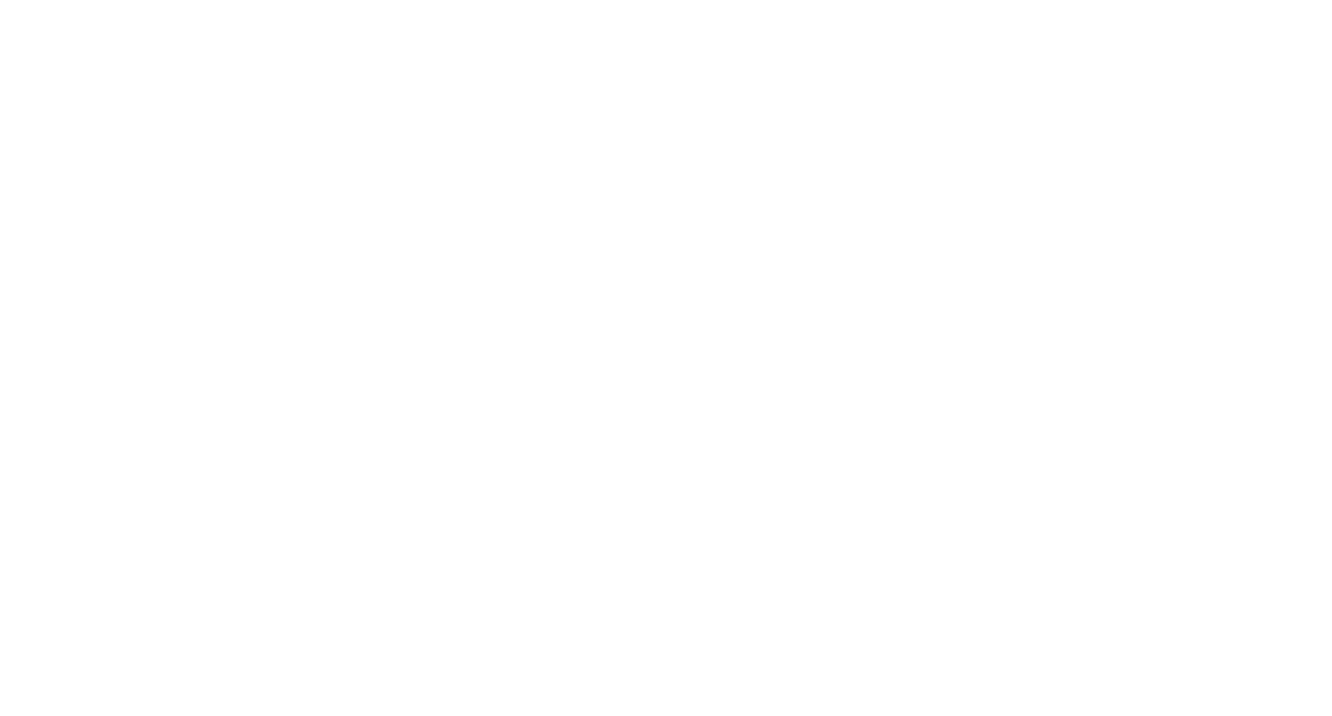
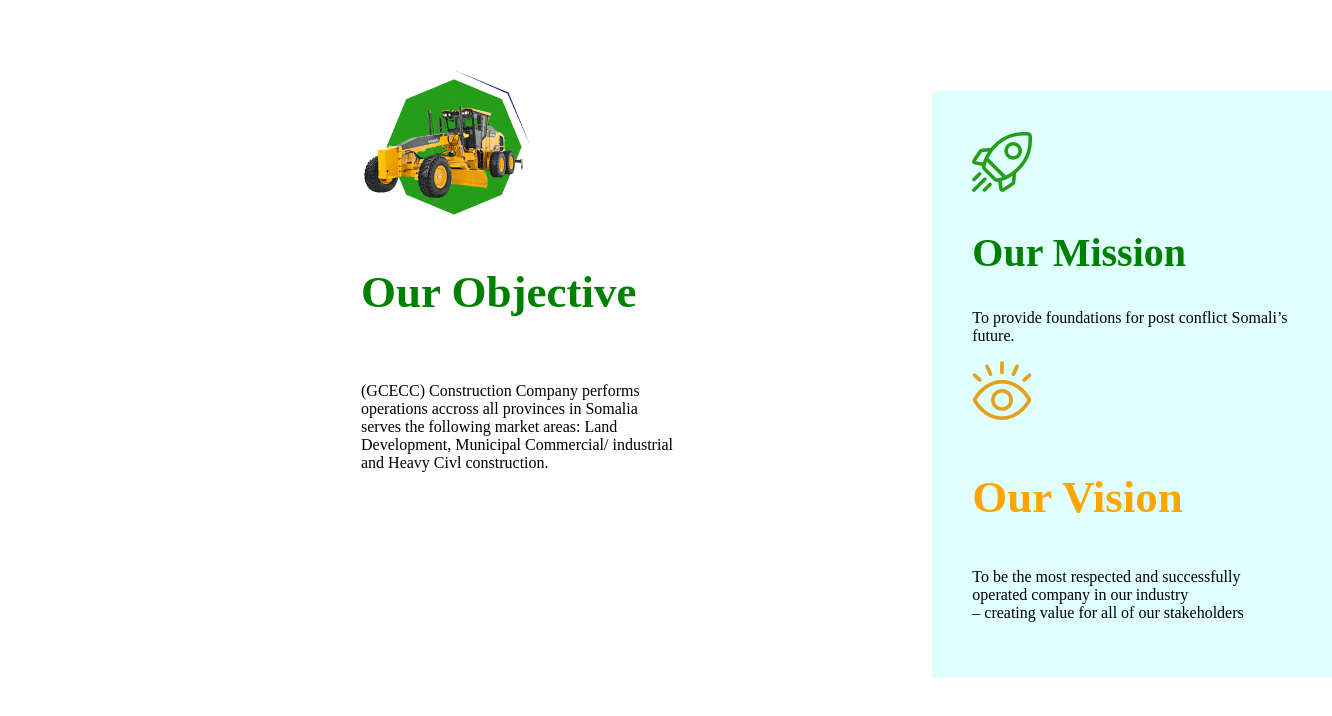
Before and after one commit to skye8-tech/construction-company-group2, a plain HTML site: page index.html in a window 1280 px wide. Shown: the whole page, 1332 px wide, since content can reach past the window. Drawn offline with Linux system fonts and the light colour scheme.

Commit message:
This is a  building construction company which it objective is to develop the following market areas: Land Development, Municipal Commercial/industrial and Heavy  Civil Construction. Our Mission is to provide foundation for post conflict Somali's future. and Our vision is to be the most respected and successful operated company.

```diff
--- /dev/null
+++ b/index.css
@@ -0,0 +1,49 @@
+h1{ font-size: 45px;
+    text-align: left;
+    color: green;
+    position: relative;
+
+}
+
+.image{
+    position: relative;
+    left: 300px;
+    padding: 50px;
+}
+
+*{
+    box-sizing: border-box;
+
+}
+
+.column{
+    float: left;
+    width: 33.33%;
+    padding: 3px;
+}
+
+.row::after{
+    content: "";
+    display: table;
+    clear: both;
+}
+
+.awa{
+    position: relative;
+    left:500px;
+    top: 80px;
+    float: left;
+    background-color: lightcyan;
+    width: 50vh;
+    padding: 5vh;
+
+}
+
+h2{
+    font-size: 40px;
+    color: green;
+}
+h3{
+    font-size: 45px;
+    color: orange;
+}
--- a/index.html
+++ b/index.html
@@ -1,14 +1,38 @@
 <!DOCTYPE html>
 <html lang="en">
-<head>
-    <meta charset="UTF-8">
-    <meta name="viewport" content="width=device-width, initial-scale=1.0">
+  <head>
+    <meta charset="UTF-8" />
+    <meta name="viewport" content="width=device-width, initial-scale=1.0" />
     <title>Constuction-company</title>
-</head>
-<body>
+    <link rel="stylesheet" href="index.css"/>
+
+  </head>
+
+  <body>
+    <div class="row">
+        <div class="column">
+    <div class="image">
+    <img src="assets/images/SVG.png" alt="" />
+    <h1>Our Objective</h1> <br>
+    <p>(GCECC) Construction Company performs operations accross all provinces in Somalia <br>
+      serves the following market areas: Land Development, Municipal Commercial/ industrial <br>
+      and Heavy Civl construction.</p>
+        </div>
+    </div>
+    <div class="column">
+        <div class="awa">
+        <img src="assets/images/Vector.png" alt="">
+        <h2>Our Mission</h2>
+        <p>To provide foundations for post conflict Somali’s future.</p>
+        <img src="assets/images/SVG (1).png" alt="">
+        <h3>Our Vision</h3>
+        <p>To be the most respected and successfully operated company in our industry <br>
+            – creating value for all of our stakeholders</p>
 
 
-
-
-</body>
+        </div>
+    </div>
+</div>
+    <section></section>
+  </body>
 </html>
```
Also changed, not shown: assets/images/SVG (1).png (added), assets/images/SVG.png (added), assets/images/Screenshot_20240725-131624~2.jpg (added), assets/images/Vector.png (added).
